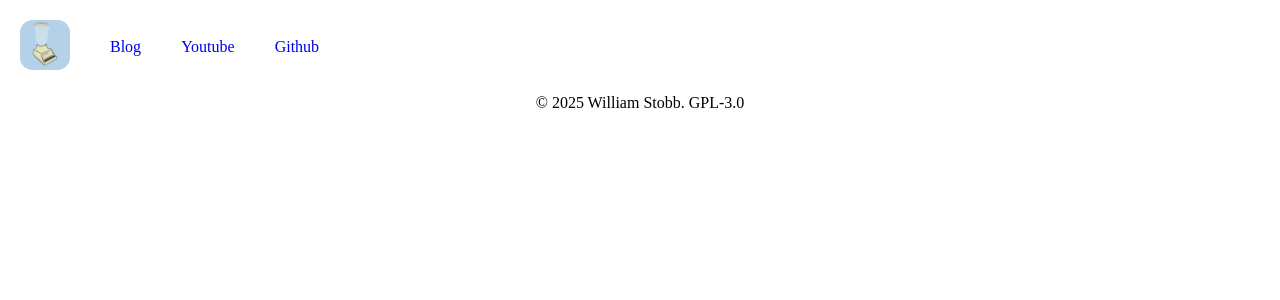
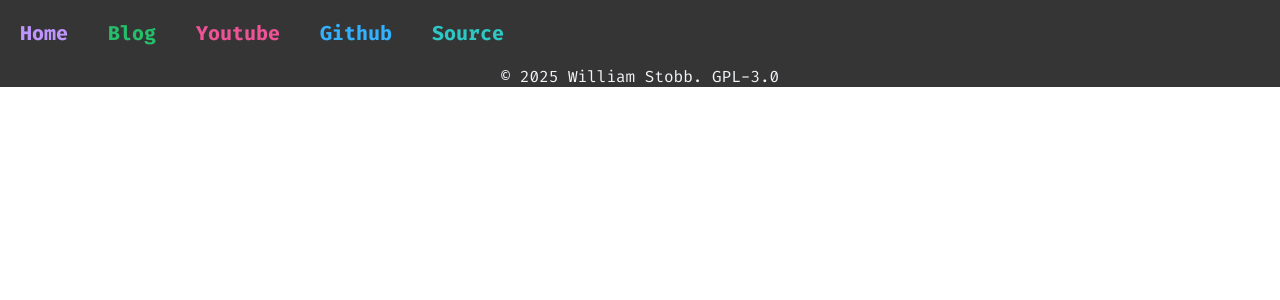
Before and after one commit to wstobb/website, a Jekyll site: the page built from index.md, in a window 1280 px wide. Shown: the top 300 px of the page. Built offline with Jekyll 4.4.1, drawn with Linux system fonts in a browser that asks for light colours.

Commit message:
Navbar css

```diff
--- a/_layouts/default.html
+++ b/_layouts/default.html
@@ -9,26 +9,32 @@
   </head>
   <body>
     <header>
-      <nav>
+      <div class="nav-bar">
         <ul class="nav-links">
           <li>
-            <a href="/index"
-              ><img src="/static/logo.png" alt="My logo" class="logo"
-            /></a>
+            <a id="link1" href="/index">Home</a>
           </li>
           <li>
-            <a href="/blog">Blog</a>
+            <a id="link2" href="/blog">Blog</a>
           </li>
           <li>
-            <a href="https://youtube.com/@scrambalicious" target="_blank"
+            <a
+              id="link3"
+              href="https://youtube.com/@scrambalicious"
+              target="_blank"
               >Youtube</a
             >
           </li>
           <li>
-            <a href="https://github.com/wstobb" target="_blank">Github</a>
+            <a id="link4" href="https://github.com/wstobb" target="_blank"
+              >Github</a
+            >
+          </li>
+          <li>
+            <a id="link5" href="https://github.com/wstobb/website">Source</a>
           </li>
         </ul>
-      </nav>
+      </div>
     </header>
     <main>{{ content }}</main>
     <footer>
--- a/default.css
+++ b/default.css
@@ -1,15 +1,23 @@
+@import url("https://fonts.googleapis.com/css2?family=Fira+Code:wght@300..700&display=swap");
+
 * {
   margin: 0;
   padding: 0;
   box-sizing: border-box;
+  font-family: "Fira Code", monospace;
 }
 
 header {
   width: 100%;
 }
 
-nav {
-  width: 100%;
+.nav-bar {
+  background-color: #353535;
+}
+
+footer {
+  background-color: #353535;
+  color: #f2f4f8;
 }
 
 .nav-links {
@@ -17,25 +25,40 @@ nav {
   display: flex;
   flex-direction: row;
   align-items: center;
-  padding: 10px 10px;
   margin: 0;
 }
 
 .nav-links li {
-  margin-right: 20px;
+  margin: 10px;
 }
 
 .nav-links li a {
   text-decoration: none;
   padding: 10px 10px;
   display: inline-block;
+  align-content: center;
+  font-size: 20px;
+  font-weight: bold;
 }
 
-.logo {
-  border-radius: 25%;
-  height: 50px;
-  width: auto;
-  display: block;
+#link1 {
+  color: #be95ff;
+}
+
+#link2 {
+  color: #25be6a;
+}
+
+#link3 {
+  color: #ee5396;
+}
+
+#link4 {
+  color: #33b1ff;
+}
+
+#link5 {
+  color: #2dc7c4;
 }
 
 footer {
```
